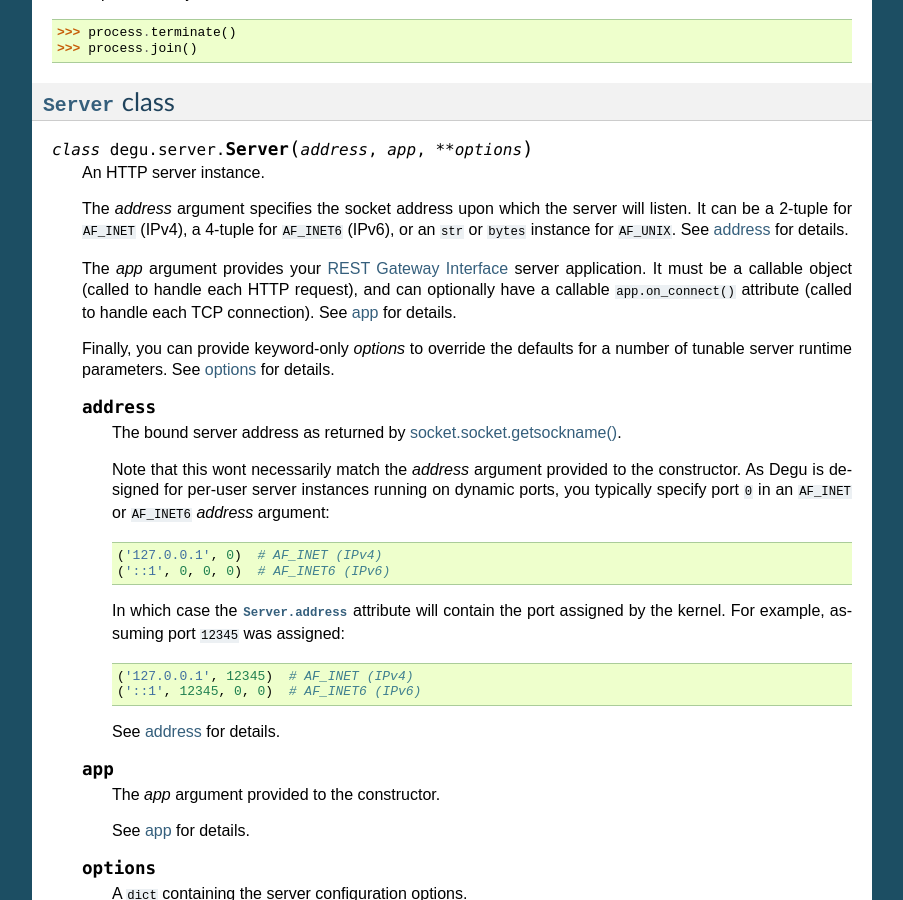
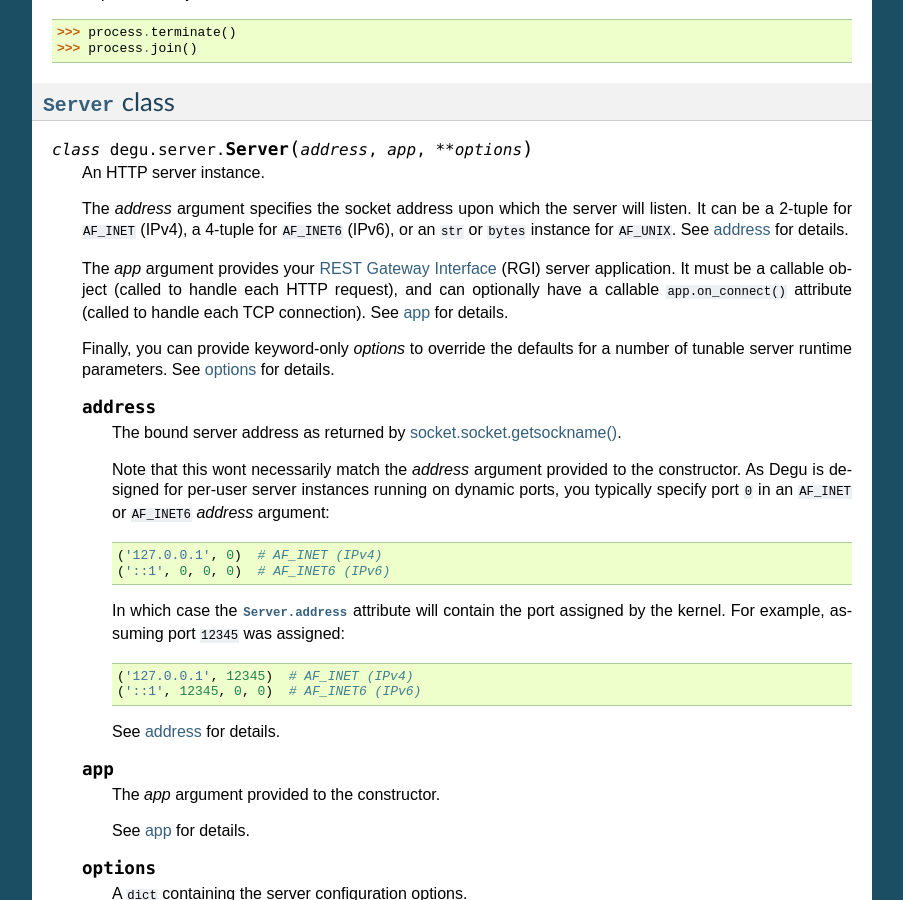
Before and after one commit to json420/degu, a Sphinx documentation site: the page built from doc/degu.server.rst, in a window 1280 px wide and 900 px high, scrolled down 870 px. Shown: the whole window, without its empty margins (198-1101 px from the left). Built offline with Sphinx 7.4.7, drawn with Linux system fonts in a browser that asks for light colours; some of the changed text lies outside the part shown.

Commit message:
Bit O doc work

```diff
--- a/doc/degu.server.rst
+++ b/doc/degu.server.rst
@@ -5,7 +5,7 @@
    :synopsis: Embedded HTTP Server
 
 
-As a quick example, say you have this :doc:`rgi` application:
+As a quick example, say you have this :doc:`rgi` (RGI) application:
 
 >>> def my_app(session, request, bodies):
 ...     if request['method'] not in {'GET', 'HEAD'}:
@@ -69,10 +69,10 @@ example, to kill the server process we just created:
     ``AF_INET6`` (IPv6), or an ``str`` or ``bytes`` instance for ``AF_UNIX``.
     See :ref:`server-address` for details.
 
-    The *app* argument provides your :doc:`rgi` server application.  It must be
-    a callable object (called to handle each HTTP request), and can optionally
-    have a callable ``app.on_connect()`` attribute (called to handle each TCP
-    connection).  See :ref:`server-app` for details.
+    The *app* argument provides your :doc:`rgi` (RGI) server application.  It
+    must be a callable object (called to handle each HTTP request), and can
+    optionally have a callable ``app.on_connect()`` attribute (called to handle
+    each TCP connection).  See :ref:`server-app` for details.
 
     Finally, you can provide keyword-only *options* to override the defaults for
     a number of tunable server runtime parameters.  See :ref:`server-options`
@@ -229,7 +229,7 @@ provide your HTTP request handler, and can optionally provide a TCP connection
 handler.
 
 Here's a quick primer on implementing Degu server applications, but for full
-details, please see the :doc:`rgi` specification.
+details, please see the :doc:`rgi` (RGI) specification.
 
 
 **HTTP request handler:**
```
